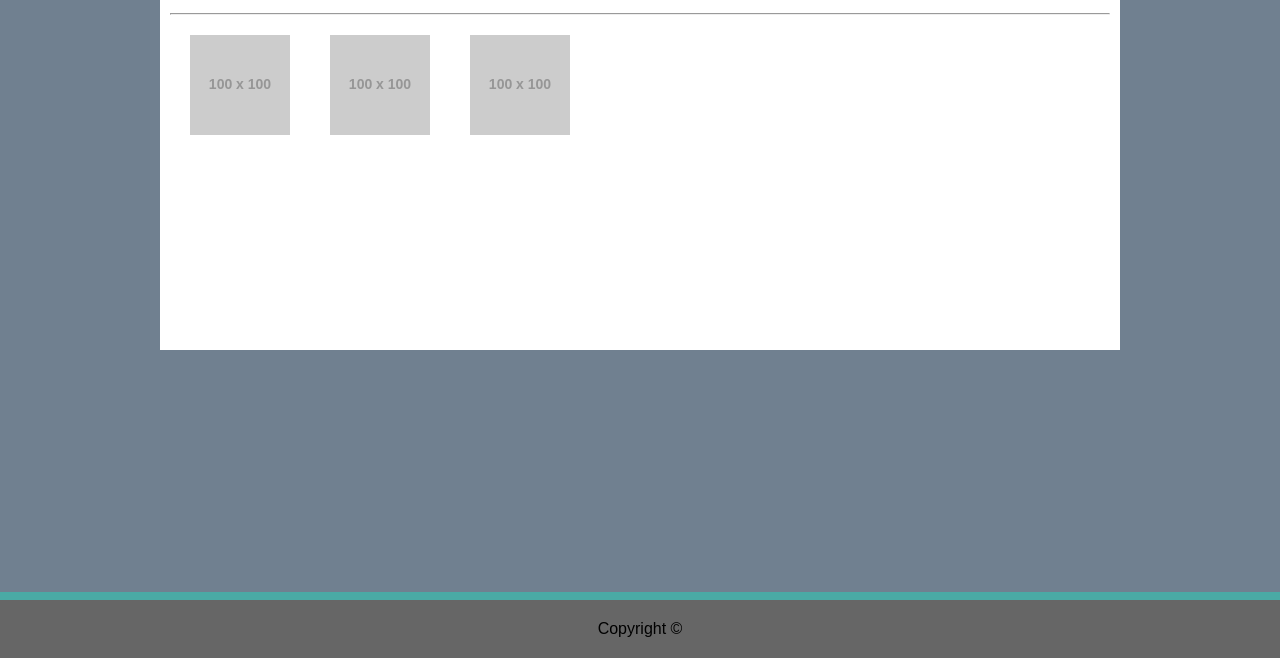
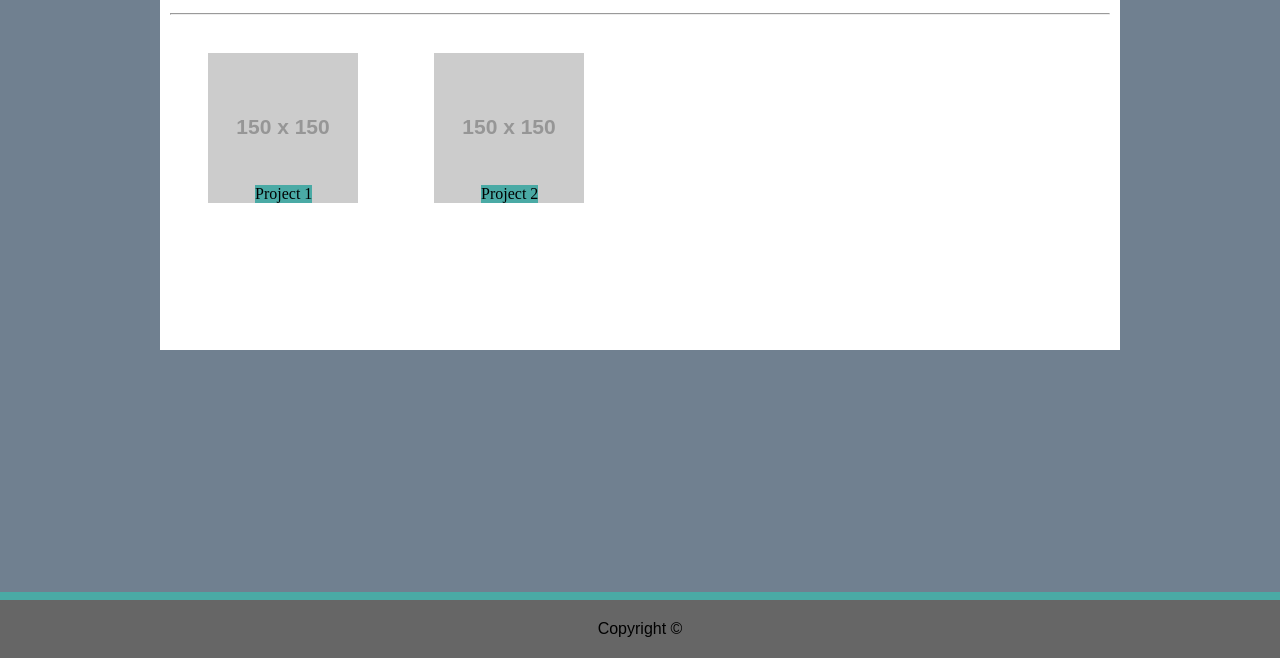
Before and after one commit to henryni914/Basic-Portfolio, a plain HTML site: page portfolio.html in a window 1280 px wide. Shown: the part 142-800 px from the top of the page. Drawn offline with Linux system fonts and the light colour scheme; placeholder pictures from the web are drawn by us.

Commit message:
added text over project images and links to projects when clicking the image

```diff
--- a/assets/css/style.css
+++ b/assets/css/style.css
@@ -81,3 +81,31 @@ p {
 #copyright {
     text-align: center;
 }
+
+.container-2 {
+    position: relative;
+    float: left;
+}
+
+.project1 {
+    position: absolute;
+    bottom: 38px;
+    margin-left: 85px;
+    background-color: #4aaaa5;
+}
+.container-3 {
+    position: relative;
+    float:left;
+}
+
+.project2 {
+    position: absolute;
+    bottom: 38px;
+    margin-left: 85px;
+    background-color: #4aaaa5;
+}
+.clearfix::after {
+    content: "";
+    clear: both;
+    display: table;
+  }
--- a/portfolio.html
+++ b/portfolio.html
@@ -21,10 +21,17 @@
         <div class="middle" style="height: 400px">
             <h2 class="header-2">Portfolio</h2>
             <hr>
-            <img class="project-1" src="https://via.placeholder.com/100" alt="Project 1">
-            <img class="project-2" src="https://via.placeholder.com/100" alt="Project 2">
-            <img class="project-3" src="https://via.placeholder.com/100/" alt="Project 3">
+            <div class="container-2">
+                <a href="#"><img class="project-1" src="https://via.placeholder.com/150" alt="Project 1"></a>
+                <div class="project1">Project 1</div>
+            </div>
+            <div class="container-3">
+                <a href="#"><img class="project-2" src="https://via.placeholder.com/150" alt="Project 2"></a>
+                <div class="project2">Project 2</div>
+            </div>
+            <div class="clearfix"></div>
         </div>
+
     </div>
 
     <footer class="footer">
```
